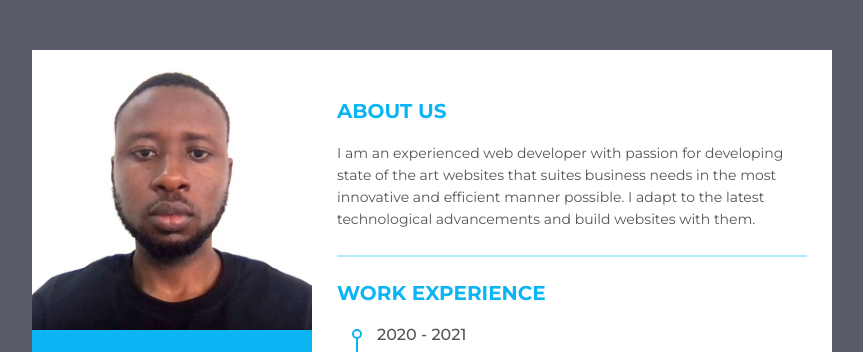
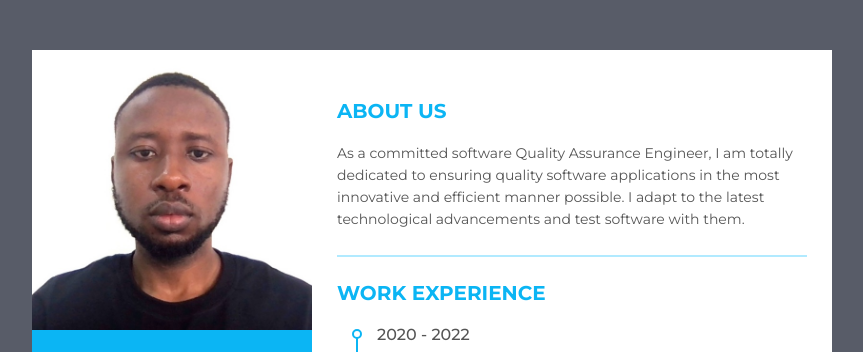
Before and after one commit to ezeifeanyiking/my-resume-ifeanyi, a plain HTML site: page index.html in a window 1280 px wide. Shown: the top 352 px of the page, without its empty margins (208-1071 px from the left). Drawn offline with Linux system fonts and the light colour scheme.

Commit message:
About me

```diff
--- a/index.html
+++ b/index.html
@@ -129,7 +129,7 @@
         <div class="title">
            <p class="bold">About us</p>
          </div>
-        <p>I am an experienced web developer with passion for developing state of the art websites that suites business needs in the most innovative and efficient manner possible. I adapt to the latest technological advancements and build websites with them.</p>
+        <p>As a committed software Quality Assurance Engineer, I am totally dedicated to ensuring quality software applications in the most innovative and efficient manner possible. I adapt to the latest technological advancements and test software with them.</p>
     </div>
     <div class="resume_item resume_work">
         <div class="title">
@@ -137,7 +137,7 @@
          </div>
         <ul>
             <li>
-                <div class="date">2020 - 2021</div>
+                <div class="date">2020 - 2022</div>
                 <div class="info">
                      <p class="semi-bold">Decagon, Lagos — Software Quality Assurance Engineer</p>
                   <ul class="all-skills">
```
